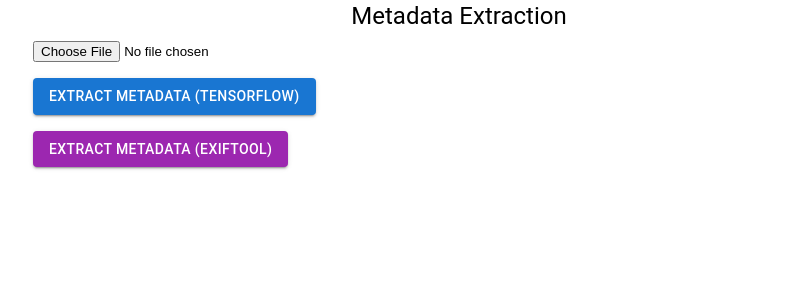
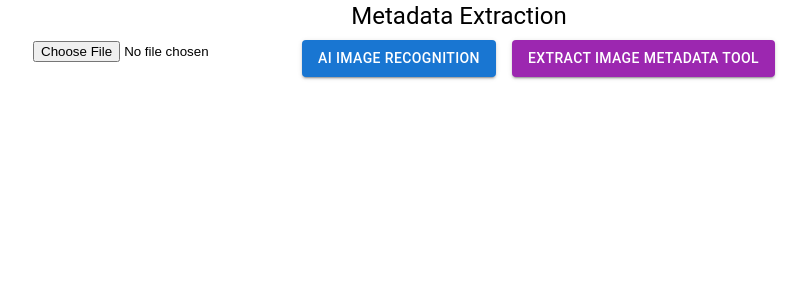
Before and after one commit to alexi-o/alexis-firebase-template, a React (Create React App) app: page / in a window 1280 px wide. Shown: the top 300 px of the page, without its empty margins (181-988 px from the left). Built offline with nearby package versions, Linux system fonts and the light colour scheme.

Commit message:
cleans up display

```diff
--- a/src/components/MetadataExtraction.js
+++ b/src/components/MetadataExtraction.js
@@ -16,9 +16,12 @@
 function MetadataExtraction() {
   const [file, setFile] = useState(null);
   const [metadata, setMetadata] = useState(null);
+  const [previewUrl, setPreviewUrl] = useState(null);
 
   const handleFileChange = (e) => {
-    setFile(e.target.files[0]);
+    const selectedFile = e.target.files[0];
+    setFile(selectedFile);
+    setPreviewUrl(URL.createObjectURL(selectedFile));
   };
 
   const handleMetadataExtraction = async (url) => {
@@ -46,7 +49,6 @@
             <TableHead>
               <TableRow>
                 <TableCell>Label</TableCell>
-                <TableCell>Prediction</TableCell>
                 <TableCell>Probability</TableCell>
               </TableRow>
             </TableHead>
@@ -54,7 +56,6 @@
               {metadata.map(([id, label, probability]) => (
                 <TableRow key={id}>
                   <TableCell>{label}</TableCell>
-                  <TableCell>{id}</TableCell>
                   <TableCell>{(probability * 100).toFixed(2)}%</TableCell>
                 </TableRow>
               ))}
@@ -94,20 +95,24 @@
       </Typography>
       <Grid container spacing={2} alignItems="center">
         <Grid item xs={12}>
+          <Grid container spacing={2}>
+            <Grid item>
               <input type="file" accept="image/*" onChange={handleFileChange} />
             </Grid>
-        <Grid item xs={12}>
+            <Grid item>
               <Button
                 variant="contained"
                 color="primary"
                 onClick={() =>
-              handleMetadataExtraction("http://127.0.0.1:5000/extract_metadata")
+                  handleMetadataExtraction(
+                    "http://127.0.0.1:5000/extract_metadata"
+                  )
                 }
               >
-            Extract Metadata (TensorFlow)
+                AI Image Recognition
               </Button>
             </Grid>
-        <Grid item xs={12}>
+            <Grid item>
               <Button
                 variant="contained"
                 color="secondary"
@@ -117,9 +122,27 @@
                   )
                 }
               >
-            Extract Metadata (ExifTool)
+                Extract Image Metadata Tool
               </Button>
             </Grid>
+          </Grid>
+        </Grid>
+        {previewUrl && (
+          <Grid item xs={12}>
+            <Grid container direction="column" alignItems="center">
+              <img
+                src={previewUrl}
+                alt="Selected file"
+                style={{ maxWidth: "200px", maxHeight: "200px" }}
+              />
+              {file && (
+                <Typography variant="subtitle1" align="center">
+                  {file.name}
+                </Typography>
+              )}
+            </Grid>
+          </Grid>
+        )}
         <Grid item xs={12}>
           {metadata && renderMetadataTable(metadata)}
         </Grid>
```
Lines whose indentation alone changed are shown as unchanged.
